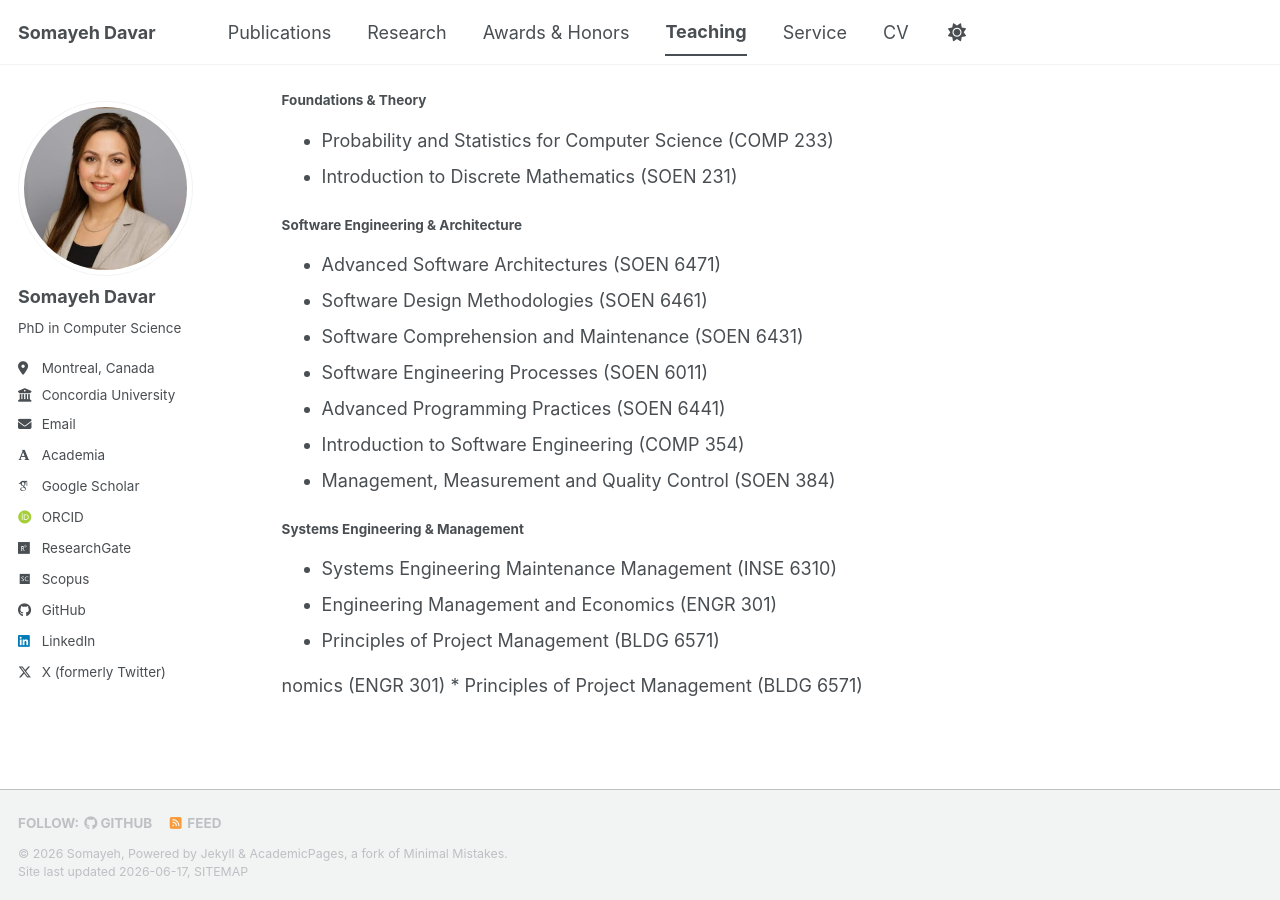
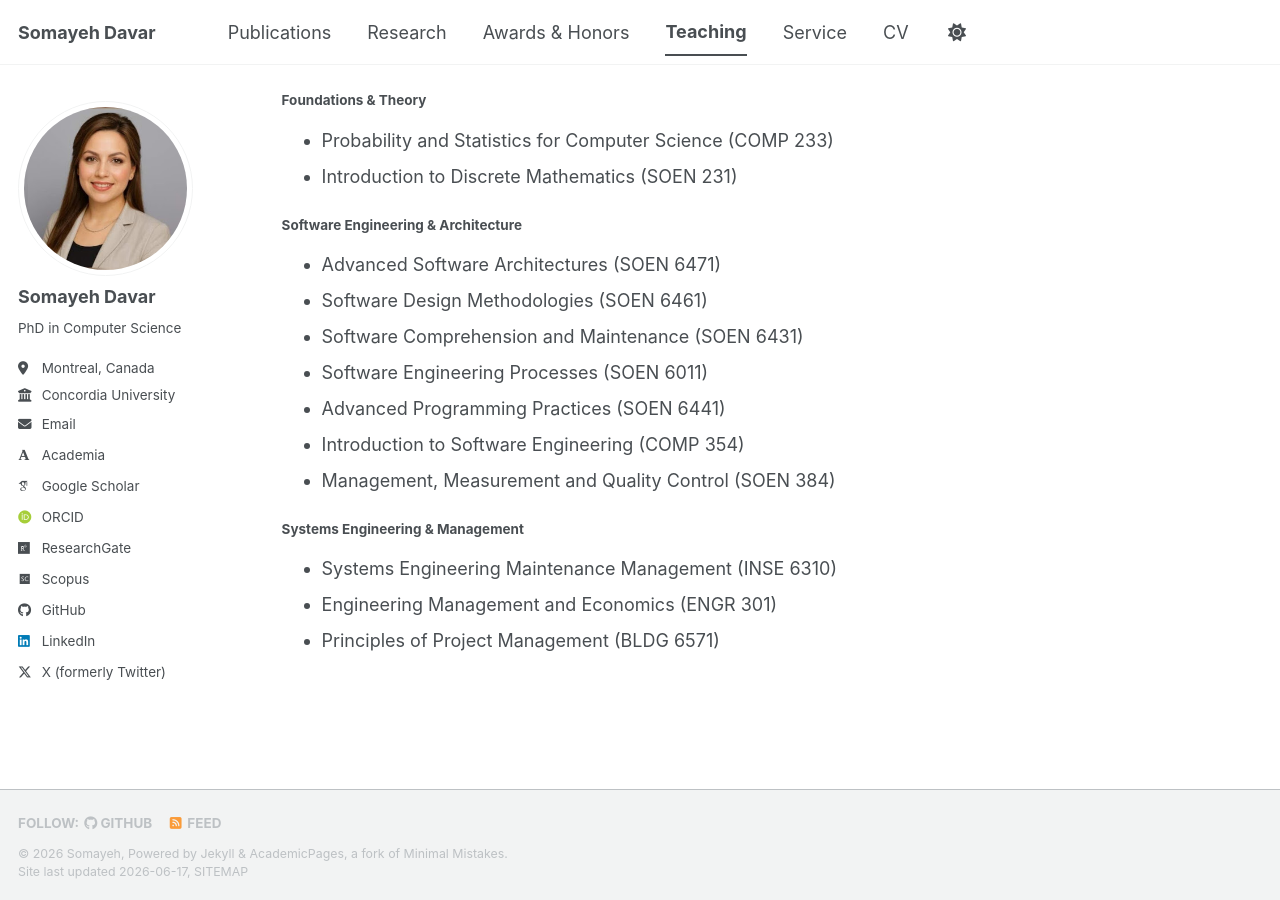
Before and after one commit to sdavar/sdavar.github.io, a Jekyll site: the page built from _pages/teaching.html, in a window 1280 px wide and 900 px high, scrolled down 562 px. Built offline with Jekyll 4.4.1, drawn with Linux system fonts in a browser that asks for light colours; some web fonts are replaced; a script bundle is joined from its source files by our own code; library files that are not in the unit come from our copies.

Commit message:
Update teaching.html

```diff
--- a/_pages/teaching.html
+++ b/_pages/teaching.html
@@ -58,6 +58,3 @@ and evaluation.
   <li>Engineering Management and Economics (ENGR 301)</li>
   <li>Principles of Project Management (BLDG 6571)</li>
 </ul>
-
-nomics (ENGR 301)
-* Principles of Project Management (BLDG 6571)
```
